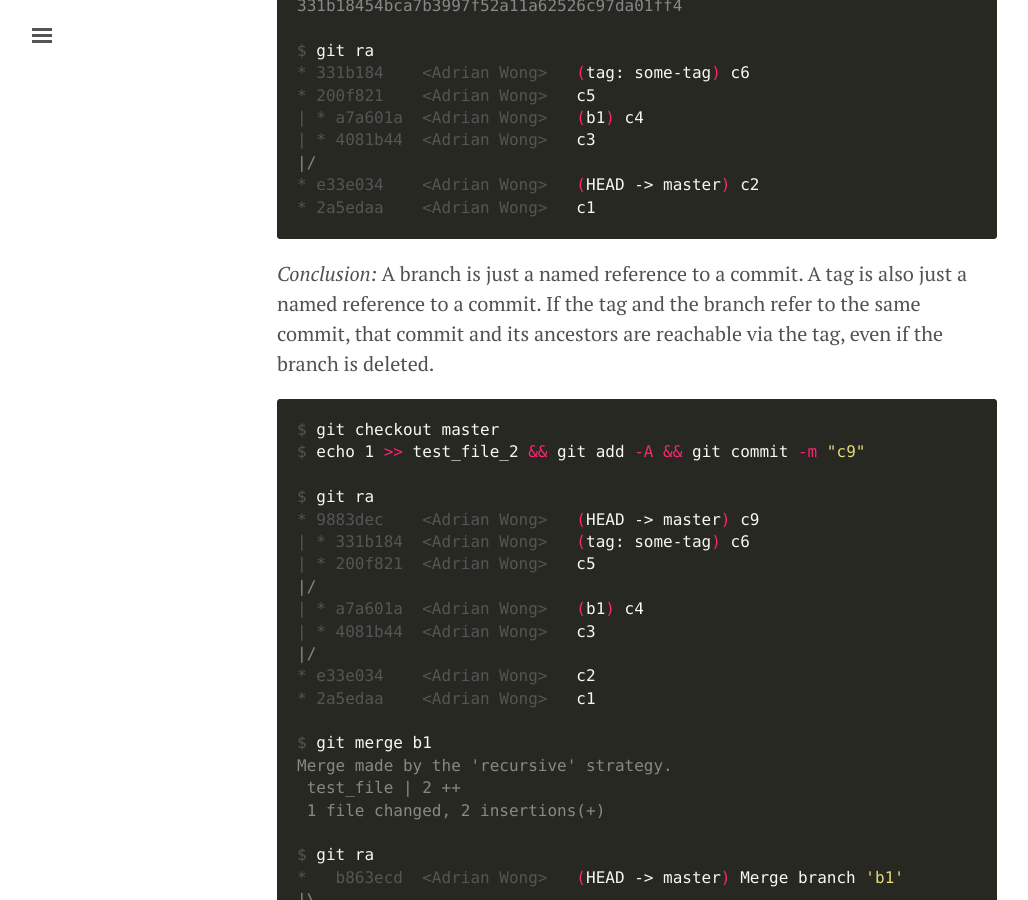
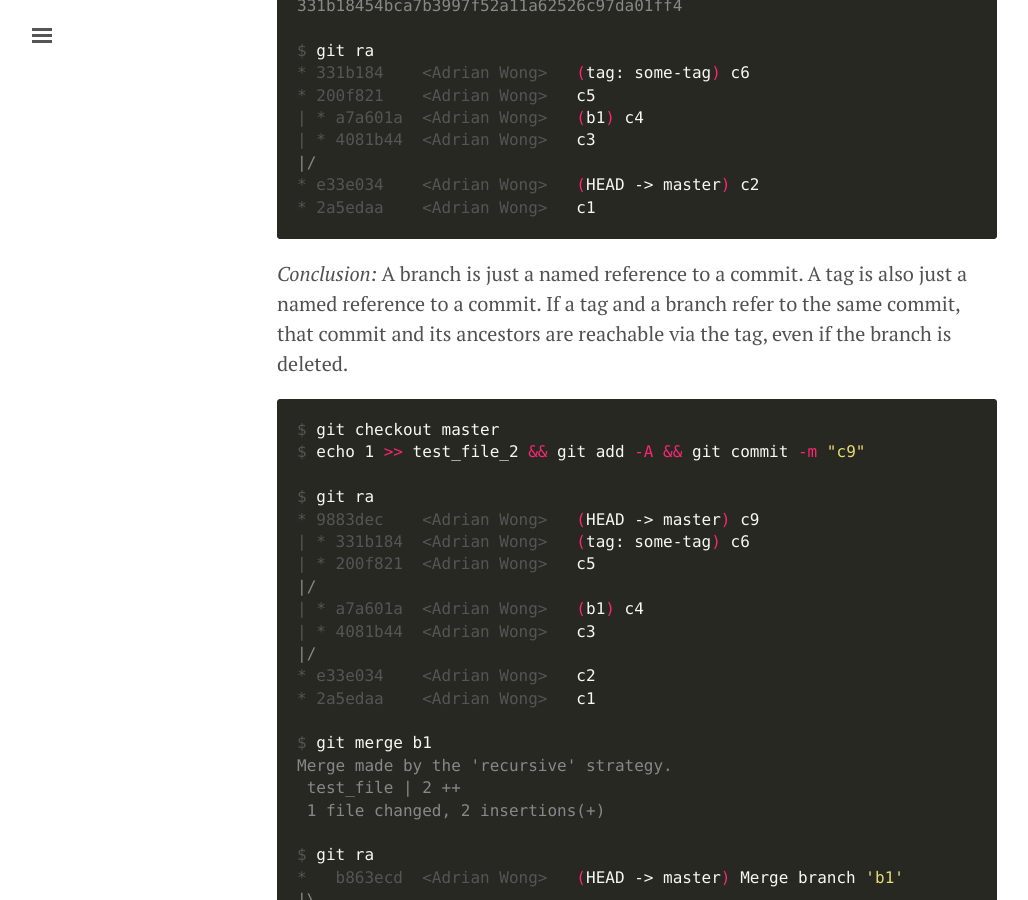
Before and after one commit to adrianwong/adrianwong.github.io, a Jekyll site: the page built from _posts/2017-08-23-git-branching-experiment.md, in a window 1280 px wide and 900 px high, scrolled down 3111 px. Shown: the whole window, without its empty margins (3-1031 px from the left). Built offline with Jekyll 4.4.1, drawn with Linux system fonts in a browser that asks for light colours; comment, search, counter and statistics services are not loaded; some of the changed text lies outside the part shown.

Commit message:
refactor: Give branching post a different title and URL. Minor sentence structure fix

````diff
--- a/_posts/2017-08-23-tiny-git-test.md
+++ b/_posts/2017-08-23-git-branching-experiment.md
@@ -140,7 +141,7 @@ $ git ra
 * 2a5edaa    <Adrian Wong>   c1
 ```
 
-*Conclusion:* A branch is just a named reference to a commit. A tag is also just a named reference to a commit. If the tag and the branch refer to the same commit, that commit and its ancestors are reachable via the tag, even if the branch is deleted.
+*Conclusion:* A branch is just a named reference to a commit. A tag is also just a named reference to a commit. If a tag and a branch refer to the same commit, that commit and its ancestors are reachable via the tag, even if the branch is deleted.
 
 ```console
 $ git checkout master
````
Also changed, not shown: other parts of _posts/2017-08-23-git-branching-experiment.md (+2 -1 lines).
